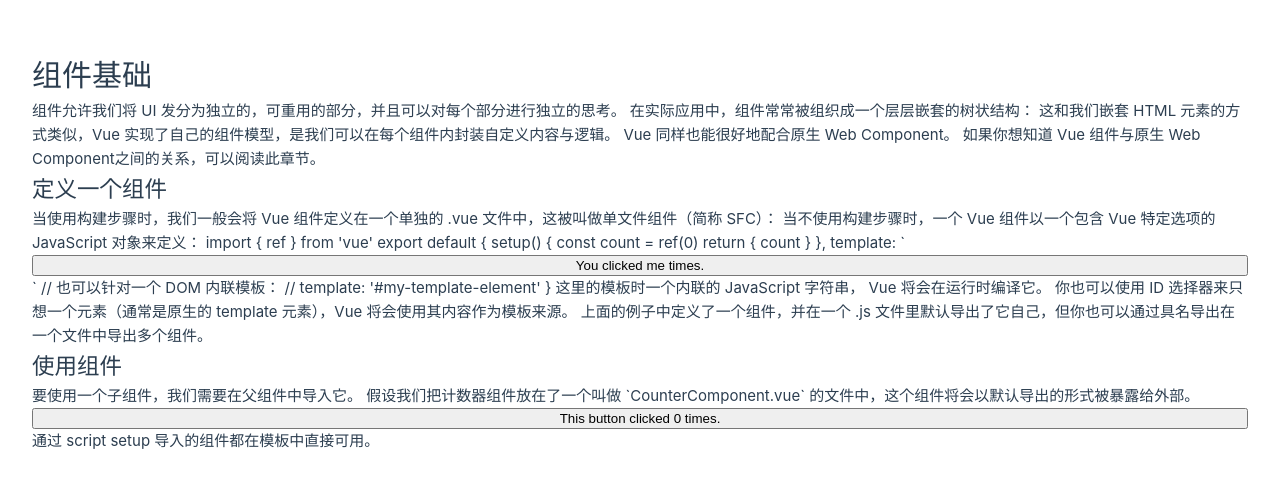
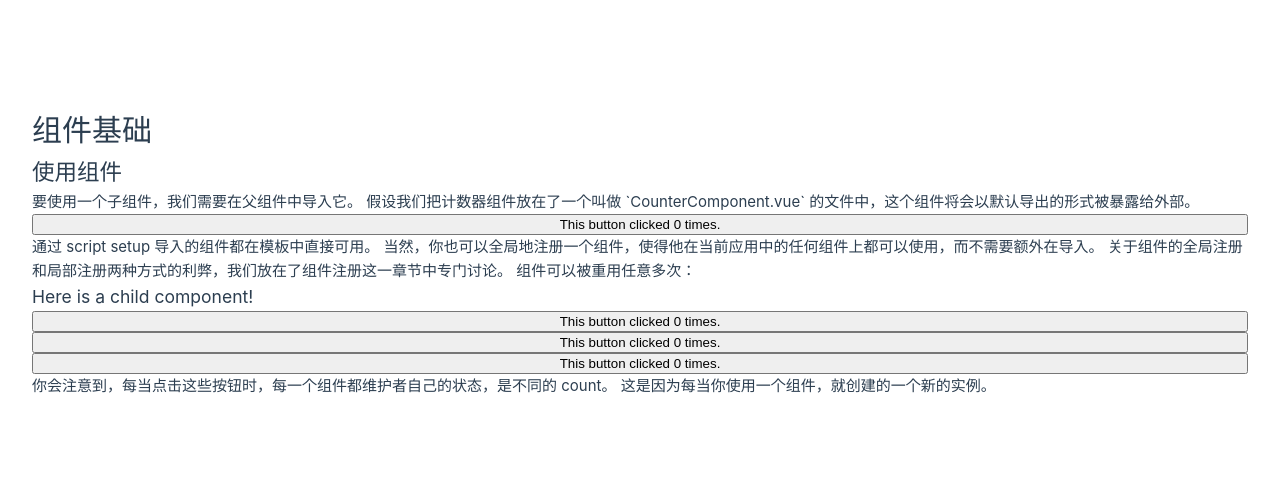
Before and after one commit to ShenlongDev/vue_xx, a Vue app: page / in a window 1280 px wide. Shown: the part 148-636 px from the top of the page. Built offline with nearby package versions, Linux system fonts and the light colour scheme.

Commit message:
docs: 使用组件
- 重复使用
- 维护状态

```diff
--- a/src/ComponentAgain.vue
+++ b/src/ComponentAgain.vue
@@ -5,39 +5,20 @@ import CounterComponent from './components/CounterComponent.vue'
 
 <template>
   <h1>组件基础</h1>
-  组件允许我们将 UI 发分为独立的，可重用的部分，并且可以对每个部分进行独立的思考。
-  在实际应用中，组件常常被组织成一个层层嵌套的树状结构：
-  这和我们嵌套 HTML 元素的方式类似，Vue 实现了自己的组件模型，是我们可以在每个组件内封装自定义内容与逻辑。
-  Vue 同样也能很好地配合原生 Web Component。
-  如果你想知道 Vue 组件与原生 Web Component之间的关系，可以阅读此章节。
-
-  <h2>定义一个组件</h2>
-  当使用构建步骤时，我们一般会将 Vue 组件定义在一个单独的 .vue 文件中，这被叫做单文件组件（简称 SFC）：
-
-  当不使用构建步骤时，一个 Vue 组件以一个包含 Vue 特定选项的 JavaScript 对象来定义：
-  import { ref } from 'vue'
-
-  export default {
-    setup() {
-      const count = ref(0)
-      return { count }
-    },
-    template: `
-      <button @click="count++">
-        You clicked me {{ count }} times.
-      </button>`
-    // 也可以针对一个 DOM 内联模板：
-    // template: '#my-template-element'
-  }
-
-  这里的模板时一个内联的 JavaScript 字符串， Vue 将会在运行时编译它。
-  你也可以使用 ID 选择器来只想一个元素（通常是原生的 template 元素），Vue 将会使用其内容作为模板来源。
-
-  上面的例子中定义了一个组件，并在一个 .js 文件里默认导出了它自己，但你也可以通过具名导出在一个文件中导出多个组件。
-
   <h2>使用组件</h2>
   要使用一个子组件，我们需要在父组件中导入它。
   假设我们把计数器组件放在了一个叫做 `CounterComponent.vue` 的文件中，这个组件将会以默认导出的形式被暴露给外部。
   <CounterComponent />
   通过 script setup 导入的组件都在模板中直接可用。
+  当然，你也可以全局地注册一个组件，使得他在当前应用中的任何组件上都可以使用，而不需要额外在导入。
+  关于组件的全局注册和局部注册两种方式的利弊，我们放在了组件注册这一章节中专门讨论。
+  组件可以被重用任意多次：
+  <h3>Here is a child component!</h3>
+  <CounterComponent />
+  <CounterComponent />
+  <CounterComponent />
+  <p>
+    你会注意到，每当点击这些按钮时，每一个组件都维护者自己的状态，是不同的 count。
+    这是因为每当你使用一个组件，就创建的一个新的实例。
+  </p>
 </template>
```
